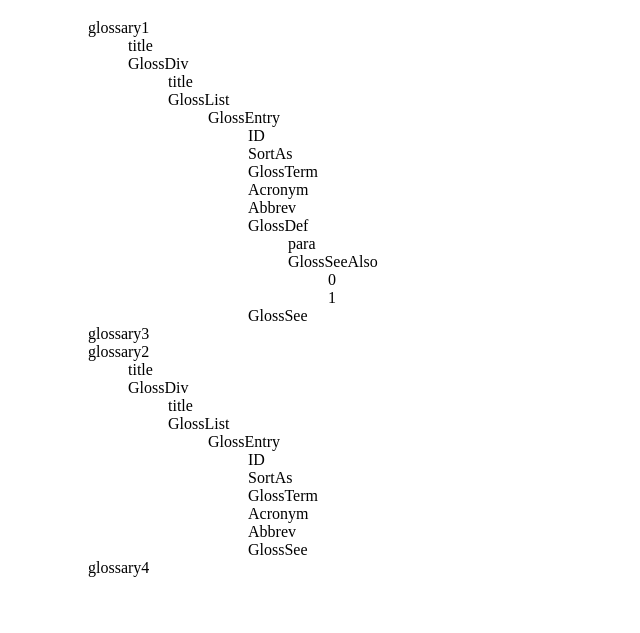
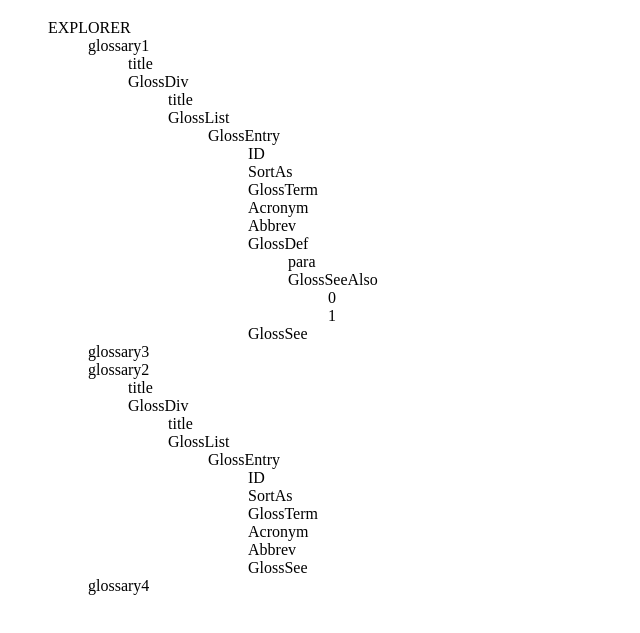
Before and after one commit to amitagrawal11/DirectoryExplorerApp, a plain HTML site: page index.html in a window 1280 px wide. Shown: the part 61-694 px from the top of the page, without its empty margins (0-640 px from the left). Drawn offline with Linux system fonts and the light colour scheme.

Commit message:
minor changes

```diff
--- a/app.js
+++ b/app.js
@@ -50,35 +50,38 @@
     // traversing json data to create ul/li element
     function traverseJson(data, elementRef) {
         // first validata data object
-        if (typeof data !== 'undefined' && typeof data === 'object' && Object.keys(data).length) {
+        if (typeof data !== "undefined" && typeof data === "object" && Object.keys(data).length) {
             for (const key in data) {
-                if (typeof data[key] !== 'object') {
+                if (typeof data[key] !== "object") {
                     elementRef.appendChild(getDomElement("LI", key));                   // when value found, make li element
-                } else if (typeof data[key] === 'object') {
+                } else if (typeof data[key] === "object") {
                     const ref = elementRef.appendChild(getDomElement("UL", key));
                     traverseJson(data[key], ref);
                 }
             }
         } else {
-            console.log('No folders and files found for exploer');
+            console.log("No folders and files found for explorer");
         }
     };
 
     // generating dom element based on its type and appending it to html
     function getDomElement(elementType, elementText){
-        var node = document.createElement(elementType);                 // Create a <li> / <ul> node
-        var textNode = document.createTextNode(elementText);            // Create a text node
+        const node = document.createElement(elementType);                 // Create a <li> / <ul> node
+        const textNode = document.createTextNode(elementText);            // Create a text node
         node.appendChild(textNode);                                     // append textNode to div
         return node;
     }
 
-    // iniative point of application
+    // initiative point of application
     function init() {
-        // find element by id to append html inside
-        const divElement = document.getElementById('dirExplorer');
+        // first step to find element
+        const divElementRef = document.getElementById("dirExplorer");
 
-        // traversing json
-        traverseJson(jsonData, divElement);
+        // adding root node, since explorer always have root not
+        const rootNodeRef = divElementRef.appendChild(getDomElement("UL", "EXPLORER"));
+
+        // traversing json and appending element to div
+        traverseJson(jsonData, rootNodeRef);
     }
 
     return init();
--- a/index.html
+++ b/index.html
@@ -11,6 +11,10 @@
             list-style-type: none;
         }
 
+        ul:first {
+            padding-left: 0px;
+        }
+
         li {
             padding-left: 40px;
         }
@@ -19,7 +23,7 @@
 
 <body>
     <h1>Directory Explorer</h1>
-    <ul id="dirExplorer"></ul>
+    <div id="dirExplorer"></div>
     <script src="./app.js"></script>
 </body>
 
```
